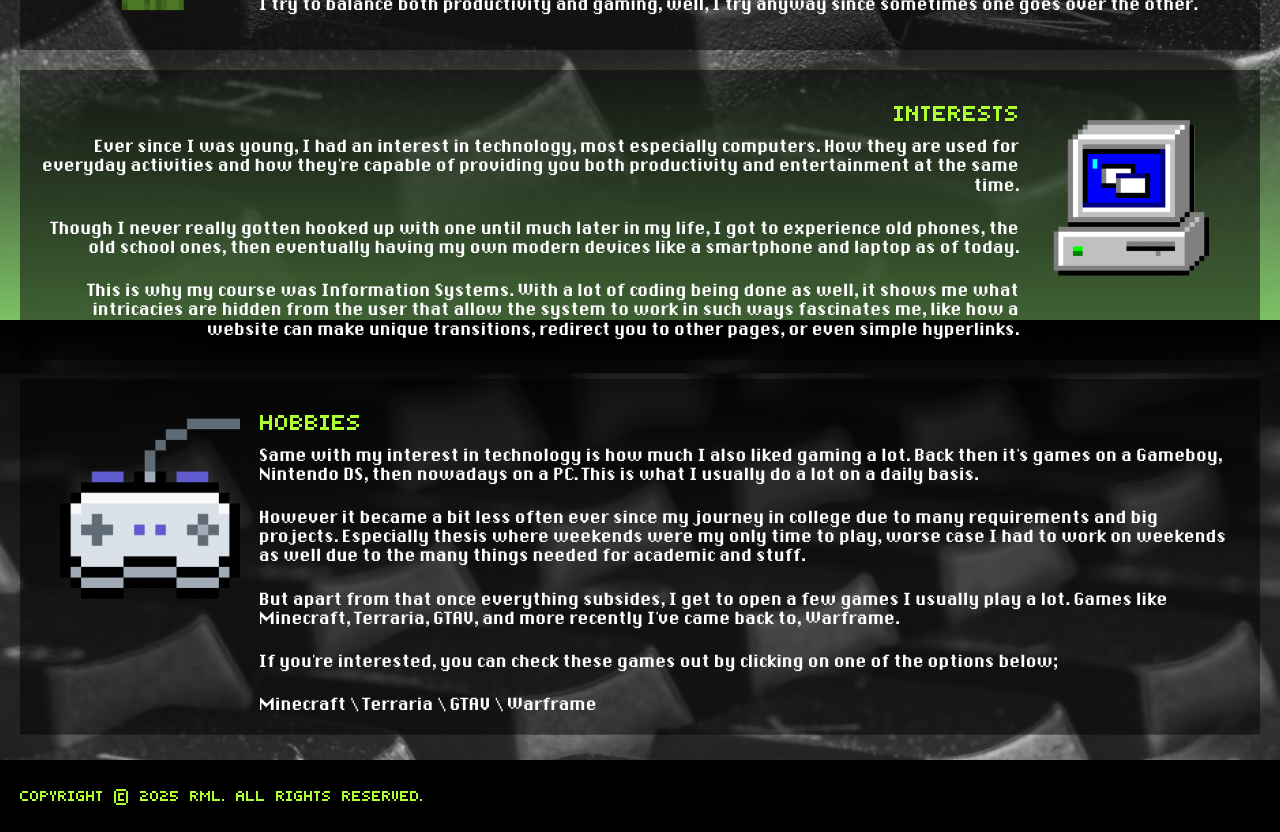
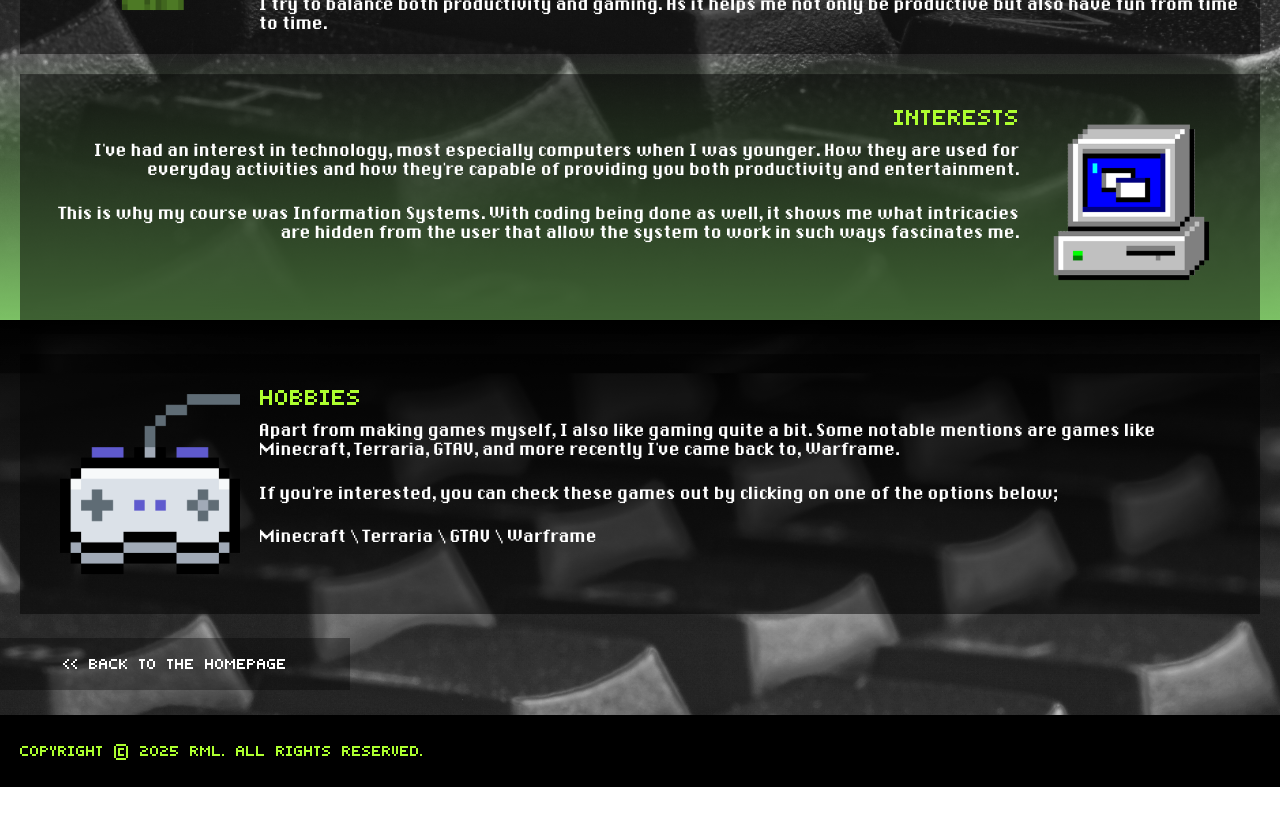
Before and after one commit to yoRyan60/RML-Digital-Portfolio, a Vue app: page /Introduction in a window 1280 px wide. Shown: the part 480-1312 px from the top of the page. After the commit the page ends 1267 px from the top, so only its background shows below. Built offline with nearby package versions, Linux system fonts and the light colour scheme.

Commit message:
Shortened lots of text in each page just to not tire reader's eyes. Also added a back button on the bottom of most pages.

```diff
--- a/src/components/About.vue
+++ b/src/components/About.vue
@@ -31,14 +31,11 @@ export default {
                     <br>
                     <p class="container-description-text">
                         This website contains information about my school life, work experiences like OJT, and achievements that I'd like to show you.
+                        I'll even add more as I go on in my eventual career.
                     </p>
                     <br>
                     <p class="container-description-text">
-                        Icons by Freepik, Flaticons & Google Images. Website made with basic HTML and CSS. As well as Vue.js.
-                    </p>
-                    <br>
-                    <p class="container-description-text">
-                        Almost all images, and graphics used in this website belong to their respective owners and I do not claim any right over them.
+                        Icons by Freepik, Flaticons & Google Images. Website made with basic HTML and CSS. As well as Vue.js. All credit goes to them.
                     </p>
                     <br>
                     <p class="container-description-text" style="font-style: italic;">
--- a/src/components/AcademicWork.vue
+++ b/src/components/AcademicWork.vue
@@ -32,11 +32,6 @@ export default {
                     </p>
                     <br>
                     <p class="container-description-text">
-                        Though like most capstones it obviously is not fully functional, most especially the payment part as we don't have much permissions to make it actual work, since we'd need to be a real business, but we're just students so that's a no.
-                        But apart from that the website works well.
-                    </p>
-                    <br>
-                    <p class="container-description-text">
                         You can check out the website here:
                     </p>
                     <br>
@@ -68,7 +63,7 @@ export default {
                     </p>
                     <br>
                     <p class="container-description-text">
-                        Here's some screeshots of said statistics displaying their respective data:
+                        Here's some screenshots of said statistics displaying their respective data:
                     </p>
                     <br>
                     <p style="font-family: DePixelHalbfett; color: greenyellow; font-size: 12px; font-style: italic;">
@@ -112,26 +107,16 @@ export default {
                 <div class="text-wrapper">
                     <p class="container-description-text">
                         Generic Space Shooter was a project made around my 2nd term in 1st year college.
-                        The subject was called FUNPROG (Fundamental Programming).
-                        And our professor decided that the final project would be to make a game with the use of an IDE called Visual Studio, which uses the C# programming language.
+                        We needed to make a game with the use of an IDE called Visual Studio, which uses the C<span style="font-family: Smallest Pixel-7; font-size: 20px;">#</span> programming language.
                     </p>
                     <br>
                     <p class="container-description-text">
                         The project itself was called Object-Oriented Programming (OOP).
-                        Now I may be a gamer, but I've never actually made a game. Unless, you count one that I made before using Scratch.
                     </p>
                     <br>
                     <p class="container-description-text">
                         The gameplay was pretty straightforward. You got 3 lives, use WASD to move, and the spacebar to shoot.
-                        You get points for destroying enemies. Destroy as many enemies as you can as they'll endlessly spawn.
-                        As the score goes up, enemies move and shoot faster, there's a limit to how fast they can be.
-                        And the highest score is saved.
-                    </p>
-                    <br>
-                    <p class="container-description-text">
-                        I have revisited this game recently and decided to rewrite it but this time in Unity.
-                        Not that it's better there but it will streamline the experience of making it since it'll be in an actual game engine.
-                        So I guess...stay tuned?
+                        Then a simple scoring system as a mechanic to keep track of how long you've survived.
                     </p>
                     <br>
                 </div>
@@ -141,5 +126,12 @@ export default {
                 </div>
             </article>
         </div>
+        <div class="back-button-container">
+            <button @click="gotoHome" style="all: unset;">
+                <article class="home-text" style="width: 350px;">
+                    <p class="extra-text" style="text-align: center;"> << Back to the homepage</p>
+                </article>
+            </button>
+        </div>
     </main>
 </template>
--- a/src/components/InternshipLearning.vue
+++ b/src/components/InternshipLearning.vue
@@ -22,21 +22,12 @@ export default {
         </div>
         <div class="container-description-left">
             <article>
-                <img class="img-left" src="/src/assets/images/InternshipLearning_images/dona_alejandra_inc_logo.jpg" style="width: 380px">
+                <img class="img-center" src="/src/assets/images/InternshipLearning_images/dona_alejandra_inc_logo.jpg" style="width: 350px;">
                 <h2 class="container-description-header">OJT - On the Job Traning</h2>
                 <div class="text-wrapper">
                     <p class="container-description-text">
-                        So at this time I have applied for internship (OJT) for a company called Doña Alejandra Incorporated (also known as DAI).
-                        And the position I'm in was Quality Assurance Intern (QA), whose job is in short, to perform tests on a system via the use of a test plan.
-                    </p>
-                    <br>
-                    <p class="container-description-text">
-                        A bit of background on the company;
-                        In the rapidly changing field of document management,
-                        DAI has established the gold standard by providing the most dependable,
-                        feature-rich, affordable, and user-friendly solutions.
-                        Above all, it possesses the easy-to-use and efficient functionalities of the five main document management components: capture, storage, manage, collaborate, and accessibility.
-                        Additionally, it is capable of being integrated to increase efficacy with external business applications.
+                        So at this time I have applied for internship (OJT) for a company called Doña Alejandra Incorporated.
+                        The position I'm in was Quality Assurance Intern (QA), and my job was to perform tests on a system via the use of a test plan.
                     </p>
                     <br>
                     <p class="container-description-text">
@@ -66,5 +57,12 @@ export default {
                 </div>
             </article>
         </div>
+        <div class="back-button-container">
+            <button @click="gotoHome" style="all: unset;">
+                <article class="home-text" style="width: 350px;">
+                    <p class="extra-text" style="text-align: center;"> << Back to the homepage</p>
+                </article>
+            </button>
+        </div>
     </main>
 </template>
--- a/src/components/Introduction.vue
+++ b/src/components/Introduction.vue
@@ -26,7 +26,7 @@ export default {
                 <h2 class="container-description-header">About Me</h2>
                 <div class="text-wrapper">
                     <p class="container-description-text">
-                        Hello, my name is <span style="color:greenyellow">Ryan Lim</span>.
+                        Hi, name's <span style="color:greenyellow">Ryan Lim</span>.
                         A graduate from the course of BS-IS also known as Bachelor of Science Major in Information Systems in De La Salle College of St. Benilde.
                     </p>
                     <br>
@@ -36,7 +36,8 @@ export default {
                     </p>
                     <br>
                     <p class="container-description-text">
-                        I try to balance both productivity and gaming, well, I try anyway since sometimes one goes over the other.
+                        I try to balance both productivity and gaming.
+                        As it helps me not only be productive but also have fun from time to time.
                     </p>
                 </div>
             </article>
@@ -47,19 +48,13 @@ export default {
                 <h2 class="container-description-header">Interests</h2>
                 <div class="text-wrapper">
                     <p class="container-description-text">
-                        Ever since I was young, I had an interest in technology, most especially computers.
-                        How they are used for everyday activities and how they're capable of providing you both productivity and entertainment at the same time.
-                    </p>
-                    <br>
-                    <p class="container-description-text">
-                        Though I never really gotten hooked up with one until much later in my life,
-                        I got to experience old phones, the old school ones,
-                        then eventually having my own modern devices like a smartphone and laptop as of today.
+                        I've had an interest in technology, most especially computers when I was younger.
+                        How they are used for everyday activities and how they're capable of providing you both productivity and entertainment.
                     </p>
                     <br>
                     <p class="container-description-text">
                         This is why my course was Information Systems.
-                        With a lot of coding being done as well, it shows me what intricacies are hidden from the user that allow the system to work in such ways fascinates me, like how a website can make unique transitions, redirect you to other pages, or even simple hyperlinks.
+                        With coding being done as well, it shows me what intricacies are hidden from the user that allow the system to work in such ways fascinates me.
                     </p>
                 </div>
             </article>
@@ -70,18 +65,9 @@ export default {
                 <h2 class="container-description-header">Hobbies</h2>
                 <div class="text-wrapper">
                     <p class="container-description-text">
-                        Same with my interest in technology is how much I also liked gaming a lot. Back then it's games on a Gameboy, Nintendo DS, then nowadays on a PC.
-                        This is what I usually do a lot on a daily basis.
-                    </p>
-                    <br>
-                    <p class="container-description-text">
-                        However it became a bit less often ever since my journey in college due to many requirements and big projects.
-                        Especially thesis where weekends were my only time to play, worse case I had to work on weekends as well due to the many things needed for academic and stuff.
-                    </p>
-                    <br>
-                    <p class="container-description-text">
-                        But apart from that once everything subsides, I get to open a few games I usually play a lot.
-                        Games like Minecraft, Terraria, GTAV, and more recently I've came back to, Warframe.
+                        Apart from making games myself, I also like gaming quite a bit.
+                        Some notable mentions are games like Minecraft, Terraria, GTAV,
+                        and more recently I've came back to, Warframe.
                     </p>
                     <br>
                     <p class="container-description-text">
@@ -100,5 +86,12 @@ export default {
                 </div>
             </article>
         </div>
+        <div class="back-button-container">
+            <button @click="gotoHome" style="all: unset;">
+                <article class="home-text" style="width: 350px;">
+                    <p class="extra-text" style="text-align: center;"> << Back to the homepage</p>
+                </article>
+            </button>
+        </div>
     </main>
 </template>
```
Also changed, not shown: src/components/ReflectionsOnCollege.vue (+19 -22 lines).
